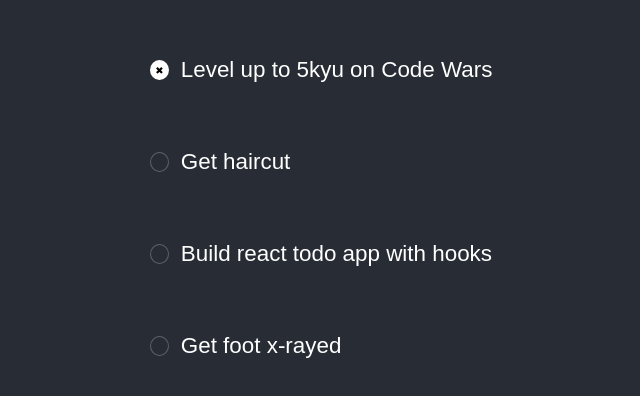
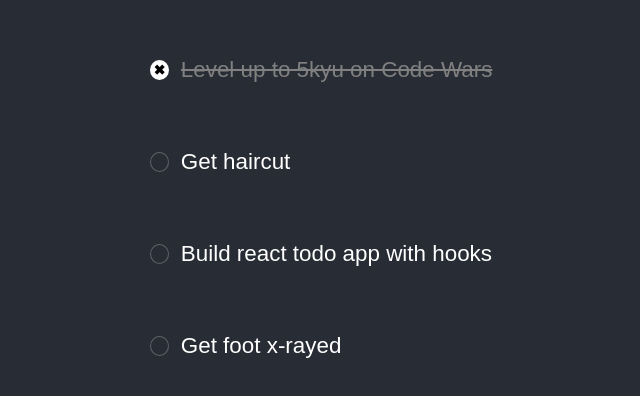
Before and after one commit to jonrcrowell/hooks-todo, a React (Create React App) app: page / in a window 1280 px wide. Shown: the part 136-532 px from the top of the page, without its empty margins (240-880 px from the left). Built offline with nearby package versions, Linux system fonts and the light colour scheme.

Commit message:
Improve styling for completed todos

```diff
--- a/src/App.css
+++ b/src/App.css
@@ -31,6 +31,12 @@
 .todo-is-completed .checkbox {
   color: #000;
   background: #fff;
+  font-weight: 800;
+}
+
+.todo-is-completed input {
+  color: gray;
+  text-decoration: line-through;
 }
 
 .checkbox {
@@ -39,7 +45,7 @@
   border-radius: 50%;
   margin-right: 10px;
   cursor: pointer;
-  font-size: 10px;
+  font-size: 14px;
   display: flex;
   justify-content: center;
   align-items: center;
```
